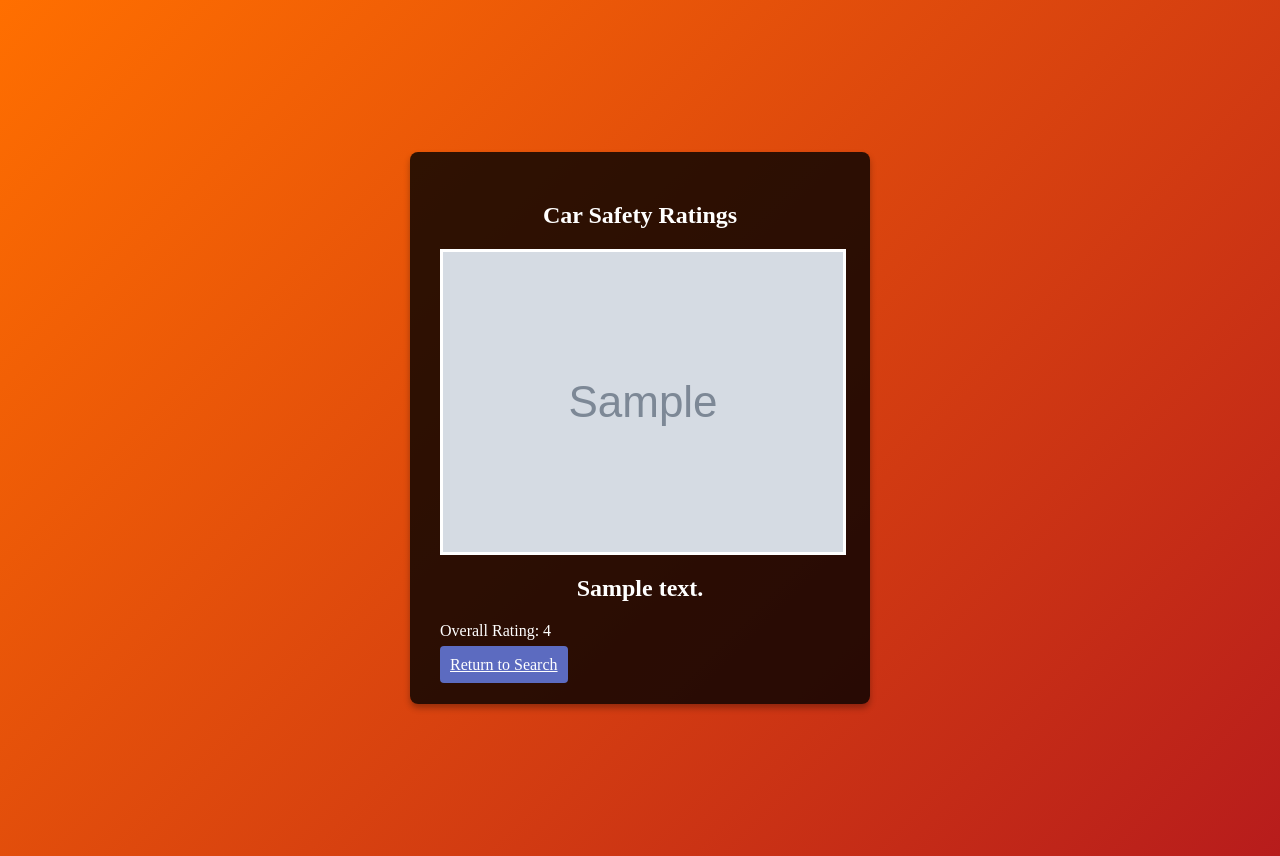
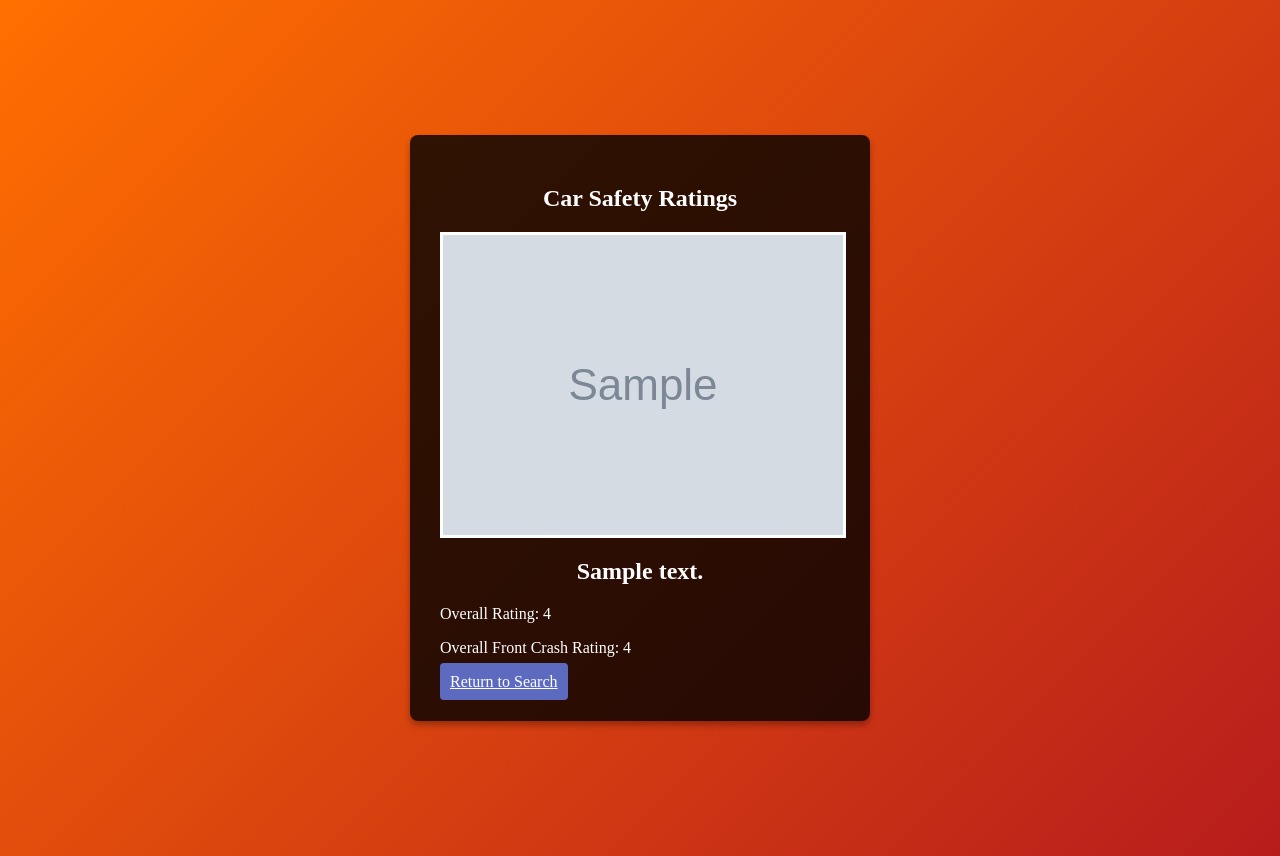
Before and after one commit to wasabi-ed/CBSDFinalProject, a Flask app: template templates/search_success.html in a window 1280 px wide. Run offline with Flask 3, Linux system fonts and the light colour scheme; the template is opened without the code that fills it: most values are stand-ins (such as "Sample title", 1, 10 or a date in 2020); grey boxes marked "Sample" are stand-in pictures.

Commit message:
added front crash

```diff
--- a/templates/search_success.html
+++ b/templates/search_success.html
@@ -49,7 +49,8 @@
             <h2>Car Safety Ratings</h2>
             <img src="{{ img }}" alt="">
             <h2>{{ data["VehicleDescription"] }}</h2>
-            <p>Overall Rating: {{ data["SideCrashDriversideRating"] }}</p>
+            <p>Overall Rating: {{ data["OverallRating"] }}</p>
+            <p>Overall Front Crash Rating: {{ data["OverallFrontCrashRating"] }}</p>
             <a href="{{ url_for('home') }}" class="button">Return to Search</a>
         </div>
     </body>
```
